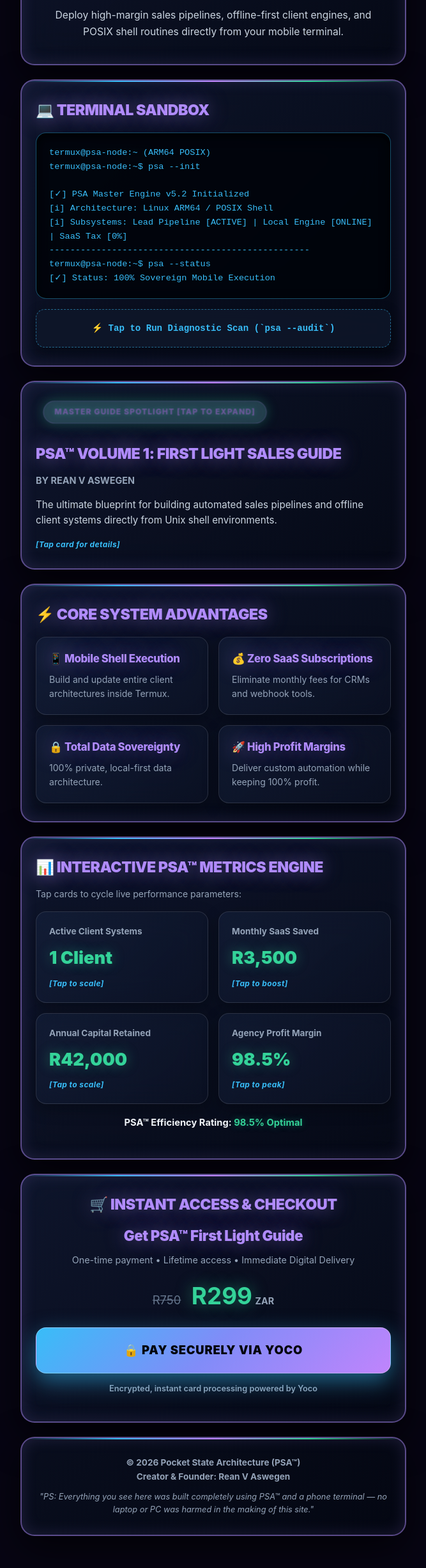
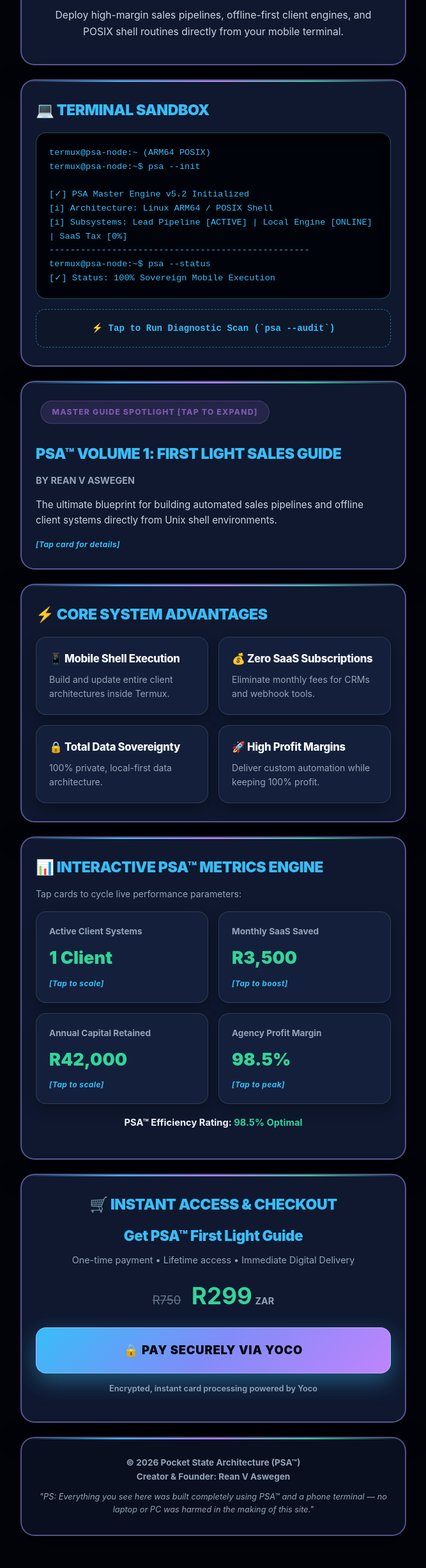
Before and after one commit to BUTTERfISH-STACK/psa-master-site, a website: page index.html in a window 1280 px wide. Shown: the part 321-2771 px from the top of the page at 64% size, without its empty margins (306-973 px from the left). Drawn offline with Linux system fonts and the light colour scheme.

Commit message:
Optimize rendering performance by removing heavy backdrop-filters, implementing GPU layer acceleration, and restoring Yoco payment link

```diff
--- a/index.html
+++ b/index.html
@@ -5,31 +5,25 @@
     <meta name="viewport" content="width=device-width, initial-scale=1.0">
     <title>PSA™ // Pocket State Architecture</title>
     <style>
-        @keyframes ambientGlow {
-            0% { background-color: #02040a; }
-            33% { background-color: #080514; }
-            66% { background-color: #030f0e; }
-            100% { background-color: #02040a; }
-        }
-
-        @keyframes textShift {
-            0% { color: #38bdf8; text-shadow: 0 0 30px rgba(56, 189, 248, 0.6); }
-            33% { color: #c084fc; text-shadow: 0 0 30px rgba(192, 132, 252, 0.6); }
-            66% { color: #34d399; text-shadow: 0 0 30px rgba(52, 211, 153, 0.6); }
-            100% { color: #38bdf8; text-shadow: 0 0 30px rgba(56, 189, 248, 0.6); }
+        /* Optimized Static Theme & GPU Accelerated Animations for Max FPS */
+        :root {
+            --bg-base: #02040a;
+            --accent-cyan: #38bdf8;
+            --accent-purple: #c084fc;
+            --accent-emerald: #34d399;
         }
 
         @keyframes borderPulse {
-            0% { border-color: rgba(56, 189, 248, 0.5); box-shadow: 0 20px 60px 0 rgba(0, 0, 0, 0.7), inset 0 0 25px rgba(56, 189, 248, 0.15); }
-            33% { border-color: rgba(192, 132, 252, 0.5); box-shadow: 0 20px 60px 0 rgba(0, 0, 0, 0.7), inset 0 0 25px rgba(192, 132, 252, 0.15); }
-            66% { border-color: rgba(52, 211, 153, 0.5); box-shadow: 0 20px 60px 0 rgba(0, 0, 0, 0.7), inset 0 0 25px rgba(52, 211, 153, 0.15); }
-            100% { border-color: rgba(56, 189, 248, 0.5); box-shadow: 0 20px 60px 0 rgba(0, 0, 0, 0.7), inset 0 0 25px rgba(56, 189, 248, 0.15); }
+            0% { border-color: rgba(56, 189, 248, 0.5); }
+            33% { border-color: rgba(192, 132, 252, 0.5); }
+            66% { border-color: rgba(52, 211, 153, 0.5); }
+            100% { border-color: rgba(56, 189, 248, 0.5); }
         }
 
         @keyframes pulseDot {
-            0% { opacity: 1; transform: scale(1); filter: drop-shadow(0 0 10px #34d399); }
-            50% { opacity: 0.4; transform: scale(0.92); filter: drop-shadow(0 0 3px #34d399); }
-            100% { opacity: 1; transform: scale(1); filter: drop-shadow(0 0 10px #34d399); }
+            0% { opacity: 1; transform: scale(1); }
+            50% { opacity: 0.5; transform: scale(0.95); }
+            100% { opacity: 1; transform: scale(1); }
         }
 
         * {
@@ -40,12 +34,12 @@
         body {
             margin: 0;
             padding: 0;
-            background-color: #02040a;
+            background-color: var(--bg-base);
             color: #f1f5f9;
             font-family: -apple-system, BlinkMacSystemFont, "Segoe UI", Roboto, monospace, sans-serif;
-            animation: ambientGlow 20s ease-in-out infinite;
             line-height: 1.6;
             -webkit-font-smoothing: antialiased;
+            will-change: auto;
         }
 
         .container {
@@ -62,19 +56,18 @@
             }
         }
 
-        /* Majestic Sovereign Section Styling across the entire site */
+        /* High Performance GPU Layers - No Heavy Backdrop Filters */
         header, section, footer {
-            background: linear-gradient(135deg, rgba(16, 26, 50, 0.8) 0%, rgba(6, 10, 22, 0.9) 100%);
-            backdrop-filter: blur(28px);
-            -webkit-backdrop-filter: blur(28px);
+            background: rgba(16, 26, 50, 0.95);
             border: 2px solid rgba(56, 189, 248, 0.35);
             border-radius: 22px;
             padding: 28px 22px;
             margin-bottom: 22px;
-            animation: borderPulse 20s ease-in-out infinite;
-            box-shadow: 0 16px 50px rgba(0, 0, 0, 0.6);
+            animation: borderPulse 20s linear infinite;
+            box-shadow: 0 16px 40px rgba(0, 0, 0, 0.5);
             position: relative;
             overflow: hidden;
+            transform: translateZ(0); /* Force GPU Acceleration */
         }
 
         header::before, section::before, footer::before {
@@ -84,7 +77,7 @@
             left: 0;
             right: 0;
             height: 2px;
-            background: linear-gradient(90deg, transparent, #38bdf8, #c084fc, #34d399, transparent);
+            background: linear-gradient(90deg, transparent, var(--accent-cyan), var(--accent-purple), var(--accent-emerald), transparent);
         }
 
         .majestic-badge {
@@ -92,9 +85,7 @@
             align-items: center;
             gap: 8px;
             background: rgba(52, 211, 153, 0.15);
-            backdrop-filter: blur(14px);
-            -webkit-backdrop-filter: blur(14px);
-            color: #34d399;
+            color: var(--accent-emerald);
             border: 1px solid rgba(52, 211, 153, 0.5);
             padding: 8px 18px;
             border-radius: 40px;
@@ -102,47 +93,42 @@
             font-weight: 800;
             margin-bottom: 18px;
             letter-spacing: 1.2px;
-            box-shadow: 0 0 25px rgba(52, 211, 153, 0.25);
             animation: pulseDot 3s ease-in-out infinite;
         }
 
         .sys-telemetry {
             font-family: monospace;
             font-size: 0.85rem;
-            color: #38bdf8;
-            background: rgba(1, 4, 10, 0.85);
+            color: var(--accent-cyan);
+            background: rgba(1, 4, 10, 0.95);
             border: 1px solid rgba(56, 189, 248, 0.35);
             padding: 10px 16px;
             border-radius: 10px;
             display: inline-block;
             margin-bottom: 20px;
             letter-spacing: 1px;
-            box-shadow: inset 0 2px 8px rgba(0, 0, 0, 0.7);
         }
 
         h1, h2, h3, h4, .brand-title, .majestic-section-title {
-            animation: textShift 20s ease-in-out infinite;
             font-weight: 900;
             letter-spacing: -0.02em;
+            color: var(--accent-cyan);
         }
 
         .majestic-section-title {
             font-size: 1.45rem;
             margin: 0 0 12px 0;
             text-transform: uppercase;
-            text-shadow: 0 2px 10px rgba(0,0,0,0.6);
         }
 
         .terminal-box {
-            background: rgba(1, 4, 10, 0.9);
-            backdrop-filter: blur(20px);
-            -webkit-backdrop-filter: blur(20px);
+            background: rgba(1, 4, 10, 0.98);
             border: 1px solid rgba(56, 189, 248, 0.4);
             border-radius: 16px;
             padding: 20px;
             font-family: monospace;
             font-size: 0.85rem;
-            color: #38bdf8;
+            color: var(--accent-cyan);
             overflow-x: auto;
             white-space: pre-wrap;
             word-break: break-all;
@@ -164,45 +150,35 @@
         }
 
         .card {
-            background: linear-gradient(135deg, rgba(24, 36, 65, 0.5) 0%, rgba(12, 18, 38, 0.6) 100%);
-            backdrop-filter: blur(20px);
-            -webkit-backdrop-filter: blur(20px);
+            background: rgba(24, 36, 65, 0.7);
             border: 1px solid rgba(255, 255, 255, 0.12);
             padding: 20px;
             border-radius: 16px;
-            transition: all 0.3s cubic-bezier(0.4, 0, 0.2, 1);
-            box-shadow: 0 8px 25px rgba(0, 0, 0, 0.3);
-        }
-
-        .card:active {
-            transform: scale(0.97);
+            box-shadow: 0 8px 20px rgba(0, 0, 0, 0.3);
+            transform: translateZ(0);
         }
 
         .interactive-card {
             cursor: pointer;
             user-select: none;
             position: relative;
+            transition: border-color 0.2s ease, background 0.2s ease;
         }
 
         .interactive-card:hover {
             border-color: rgba(56, 189, 248, 0.6);
-            background: linear-gradient(135deg, rgba(35, 50, 88, 0.7) 0%, rgba(18, 28, 52, 0.8) 100%);
-            box-shadow: 0 12px 35px rgba(56, 189, 248, 0.25);
-            transform: translateY(-2px);
+            background: rgba(35, 50, 88, 0.9);
         }
 
         .metrics-val {
             font-size: 1.7rem;
             font-weight: 900;
-            color: #34d399;
+            color: var(--accent-emerald);
             margin-top: 8px;
-            text-shadow: 0 0 20px rgba(52, 211, 153, 0.4);
         }
 
         .sandbox-interactive {
-            background: rgba(15, 23, 42, 0.85);
-            backdrop-filter: blur(16px);
-            -webkit-backdrop-filter: blur(16px);
+            background: rgba(15, 23, 42, 0.95);
             border: 1px dashed rgba(56, 189, 248, 0.5);
             cursor: pointer;
             text-align: center;
@@ -210,26 +186,21 @@
             border-radius: 14px;
             font-family: monospace;
             font-size: 0.88rem;
-            color: #38bdf8;
+            color: var(--accent-cyan);
             margin-top: 16px;
-            transition: all 0.25s ease;
-            box-shadow: 0 6px 20px rgba(0,0,0,0.3);
             font-weight: 700;
+            transition: background 0.2s ease;
         }
 
         .sandbox-interactive:hover {
             background: rgba(56, 189, 248, 0.2);
-            border-color: #38bdf8;
-            box-shadow: 0 0 25px rgba(56, 189, 248, 0.4);
         }
 
         .cta-btn {
             display: block;
             width: 100%;
             text-align: center;
-            background: linear-gradient(135deg, #38bdf8 0%, #818cf8 50%, #c084fc 100%);
-            backdrop-filter: blur(16px);
-            -webkit-backdrop-filter: blur(16px);
+            background: linear-gradient(135deg, var(--accent-cyan) 0%, #818cf8 50%, var(--accent-purple) 100%);
             border: 1px solid rgba(255, 255, 255, 0.3);
             color: #02040a;
             padding: 20px 26px;
@@ -238,20 +209,19 @@
             text-decoration: none;
             font-size: 1.15rem;
             margin-top: 20px;
-            box-shadow: 0 12px 35px rgba(56, 189, 248, 0.5);
-            transition: all 0.25s cubic-bezier(0.4, 0, 0.2, 1);
+            box-shadow: 0 12px 35px rgba(56, 189, 248, 0.4);
             letter-spacing: 0.8px;
             text-transform: uppercase;
+            transition: opacity 0.2s ease;
+            transform: translateZ(0);
         }
 
         .cta-btn:hover {
-            transform: translateY(-3px);
-            box-shadow: 0 16px 45px rgba(192, 132, 252, 0.6);
+            opacity: 0.92;
         }
 
         .cta-btn:active {
-            transform: scale(0.97);
-            opacity: 0.9;
+            opacity: 0.8;
         }
 
         ul {
@@ -268,12 +238,12 @@
             text-align: center;
             font-size: 0.85rem;
             color: #94a3b8;
-            background: linear-gradient(135deg, rgba(10, 16, 32, 0.85) 0%, rgba(4, 7, 18, 0.95) 100%);
+            background: rgba(10, 16, 32, 0.95);
         }
 
         .tap-hint {
             font-size: 0.75rem;
-            color: #38bdf8;
+            color: var(--accent-cyan);
             margin-top: 8px;
             font-style: italic;
             letter-spacing: 0.4px;
@@ -311,12 +281,12 @@ termux@psa-node:~$ psa --status
         </section>
 
         <section class="interactive-card" onclick="toggleGuideExpansion(this)">
-            <span class="majestic-badge" style="background: rgba(192, 132, 252, 0.18); color: #c084fc; border-color: rgba(192, 132, 252, 0.5);">MASTER GUIDE SPOTLIGHT [TAP TO EXPAND]</span>
+            <span class="majestic-badge" style="background: rgba(192, 132, 252, 0.2); color: var(--accent-purple); border-color: rgba(192, 132, 252, 0.5);">MASTER GUIDE SPOTLIGHT [TAP TO EXPAND]</span>
             <h2 class="majestic-section-title" style="margin: 10px 0;">PSA™ VOLUME 1: FIRST LIGHT SALES GUIDE</h2>
             <p style="font-size: 0.9rem; color: #94a3b8; margin: 0 0 12px 0;"><strong>BY REAN V ASWEGEN</strong></p>
             <p style="font-size: 0.95rem; color: #cbd5e1; line-height: 1.6;">The ultimate blueprint for building automated sales pipelines and offline client systems directly from Unix shell environments.</p>
             <div id="guide-extra" style="display: none; margin-top: 18px; border-top: 1px solid rgba(255, 255, 255, 0.15); padding-top: 16px;">
-                <p style="font-size: 0.9rem; color: #38bdf8; margin: 0 0 10px 0; font-weight: 800;"><strong>Included Module Breakdown:</strong></p>
+                <p style="font-size: 0.9rem; color: var(--accent-cyan); margin: 0 0 10px 0; font-weight: 800;"><strong>Included Module Breakdown:</strong></p>
                 <ul>
                     <li>Zero-dependency mobile terminal workflows & script templates.</li>
                     <li>R15,000+ local agency structuring with $0/mo hosting overhead.</li>
@@ -373,15 +343,15 @@ termux@psa-node:~$ psa --status
                     <div class="tap-hint">[Tap to peak]</div>
                 </div>
             </div>
-            <p style="margin-top: 18px; font-size: 0.92rem; text-align: center; font-weight: 700;">PSA™ Efficiency Rating: <strong style="color: #34d399; text-shadow: 0 0 12px rgba(52,211,153,0.4);">98.5% Optimal</strong></p>
+            <p style="margin-top: 18px; font-size: 0.92rem; text-align: center; font-weight: 700;">PSA™ Efficiency Rating: <strong style="color: var(--accent-emerald);">98.5% Optimal</strong></p>
         </section>
 
         <section style="text-align: center;">
             <h3 class="majestic-section-title">🛒 Instant Access & Checkout</h3>
             <h2 style="font-size: 1.4rem; margin: 8px 0; font-weight: 900;">Get PSA™ First Light Guide</h2>
             <p style="font-size: 0.9rem; color: #94a3b8; margin: 0 0 14px 0;">One-time payment • Lifetime access • Immediate Digital Delivery</p>
-            <p style="margin: 16px 0;"><span style="text-decoration: line-through; color: #64748b; font-size: 1.15rem;">R750</span> <strong style="font-size: 2.3rem; color: #34d399; margin-left: 12px; text-shadow: 0 0 25px rgba(52,211,153,0.5);">R299</strong> <span style="font-size: 0.9rem; color: #94a3b8; font-weight: 700;">ZAR</span></p>
-            <a href="#" class="cta-btn">🔒 Pay Securely via Yoco</a>
+            <p style="margin: 16px 0;"><span style="text-decoration: line-through; color: #64748b; font-size: 1.15rem;">R750</span> <strong style="font-size: 2.3rem; color: var(--accent-emerald); margin-left: 12px;">R299</strong> <span style="font-size: 0.9rem; color: #94a3b8; font-weight: 700;">ZAR</span></p>
+            <a href="https://pay.yoco.com/r/4qDrvx" target="_blank" rel="noopener noreferrer" class="cta-btn">🔒 Pay Securely via Yoco</a>
             <p style="font-size: 0.8rem; margin-top: 14px; color: #94a3b8; font-weight: 600;">Encrypted, instant card processing powered by Yoco</p>
         </section>
 
@@ -404,11 +374,7 @@ termux@psa-node:~$ psa --status
 
         function cycleMetric(type, element) {
             indices[type] = (indices[type] + 1) % states[type].length;
-            const valEl = document.getElementById('val-' + type);
-            valEl.textContent = states[type][indices[type]];
-
-            element.style.transform = 'scale(0.96)';
-            setTimeout(() => { element.style.transform = 'scale(1)'; }, 150);
+            document.getElementById('val-' + type).textContent = states[type][indices[type]];
         }
 
         function runTerminalCommand() {
```
